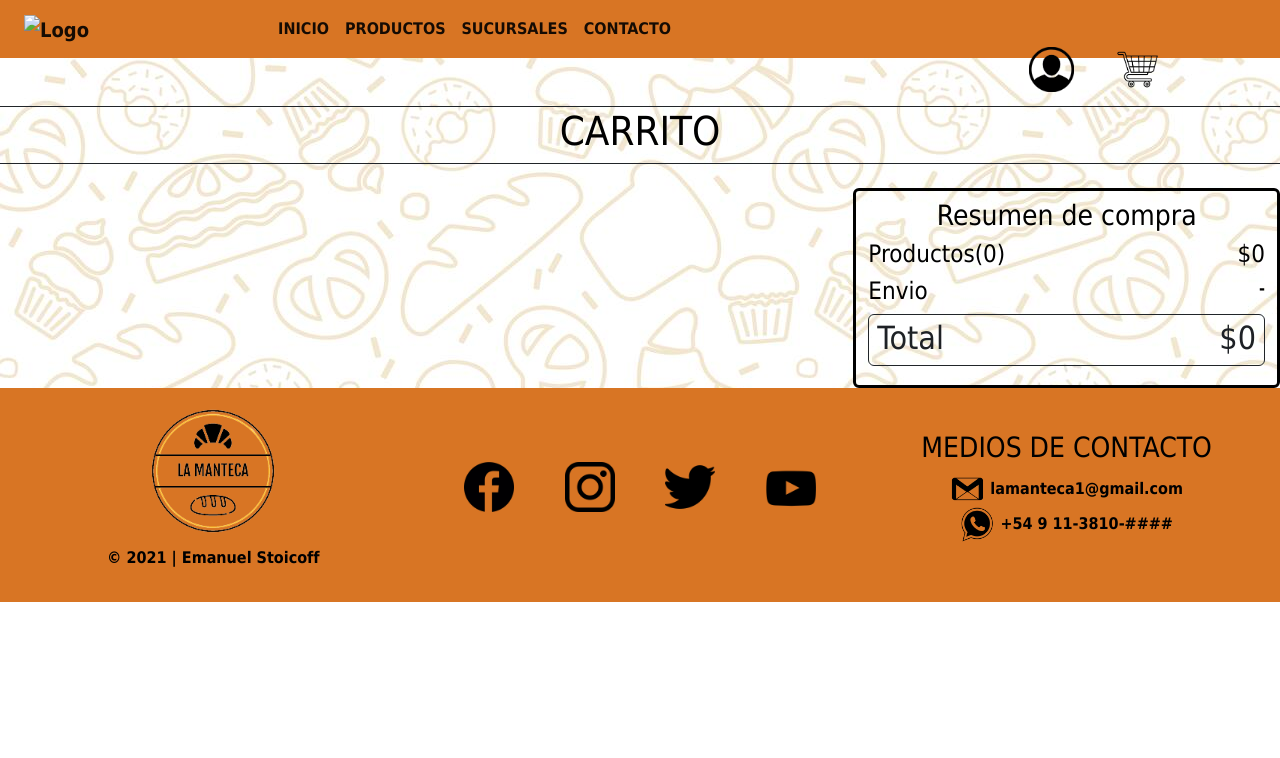
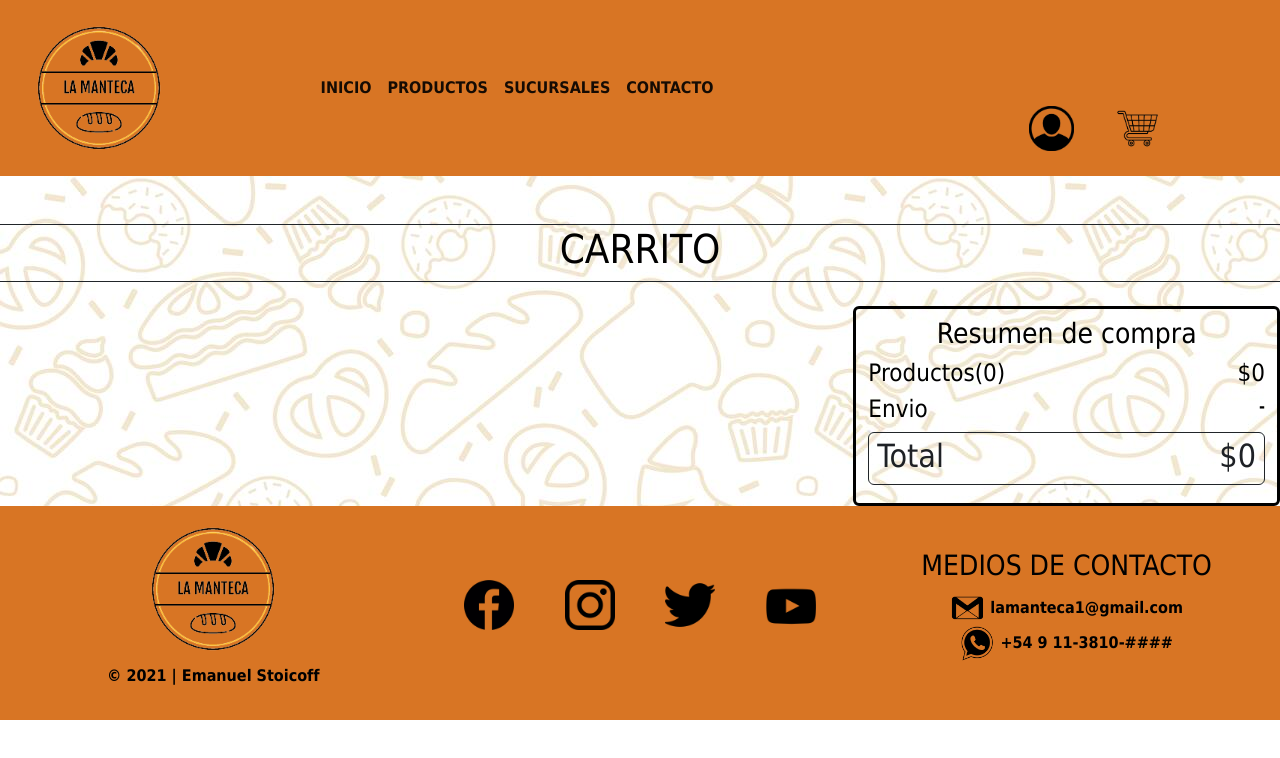
Before and after one commit to EmanuelStoicoff/LaManteca-JS, a plain HTML site: page pages/carrito.html in a window 1280 px wide. Drawn offline with nearby package versions, Linux system fonts and the light colour scheme.

```diff
--- a/pages/carrito.html
+++ b/pages/carrito.html
@@ -24,7 +24,7 @@
         <div class="col-xl-12 col-12">
           <nav class="navbar navbar-expand-lg">
             <div class="container-fluid">
-              <a class="navbar-brand" href="#"><img src="img/logo.png" alt="Logo" width="150" height="auto"></a>
+              <a class="navbar-brand" href="#"><img src="../img/logo.png" alt="Logo" width="150" height="auto"></a>
               <button class="navbar-toggler" type="button" data-bs-toggle="collapse" data-bs-target="#navbarSupportedContent" aria-controls="navbarSupportedContent" aria-expanded="false" aria-label="Toggle navigation">
                 <span class="navbar-toggler-icon"></span>
               </button>
```
Also changed, not shown: pages/contacto.html (+1 -1 lines), pages/productos.html (+1 -1 lines), pages/sucursales.html (+1 -1 lines).
